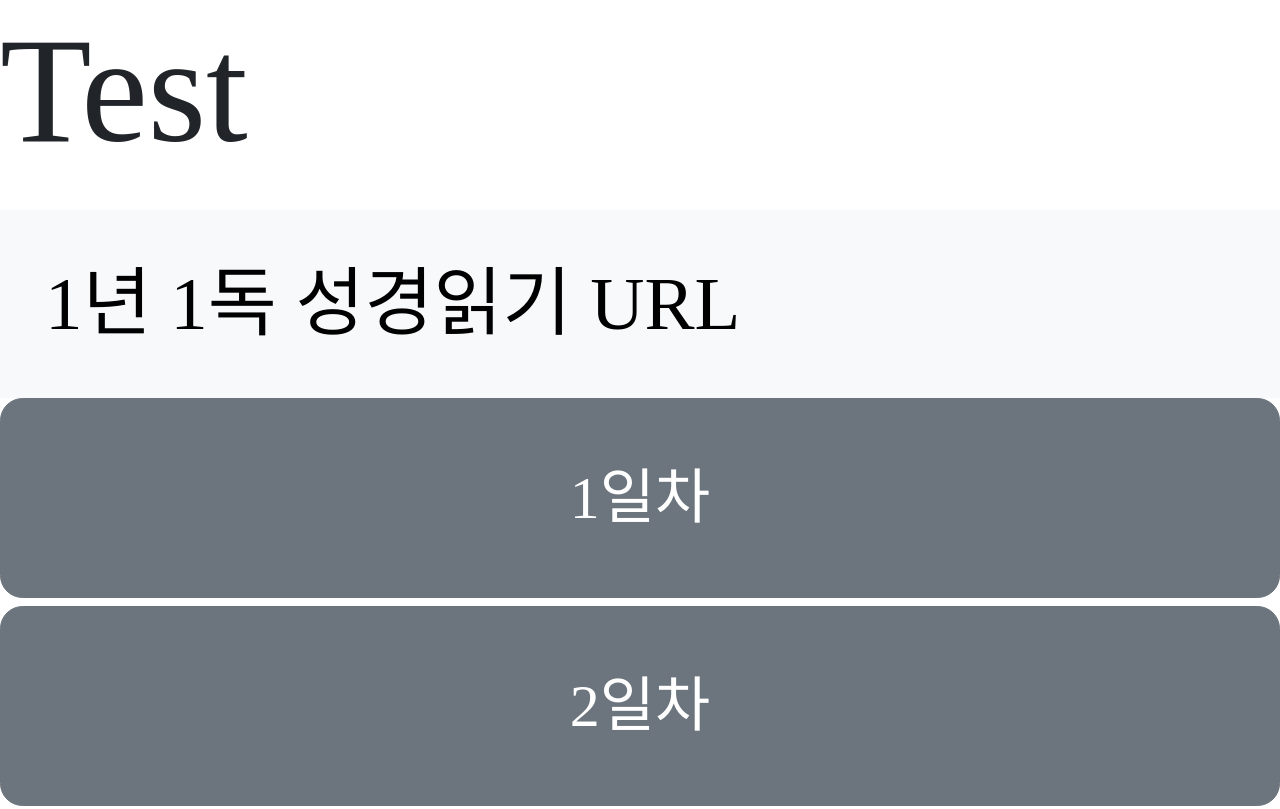
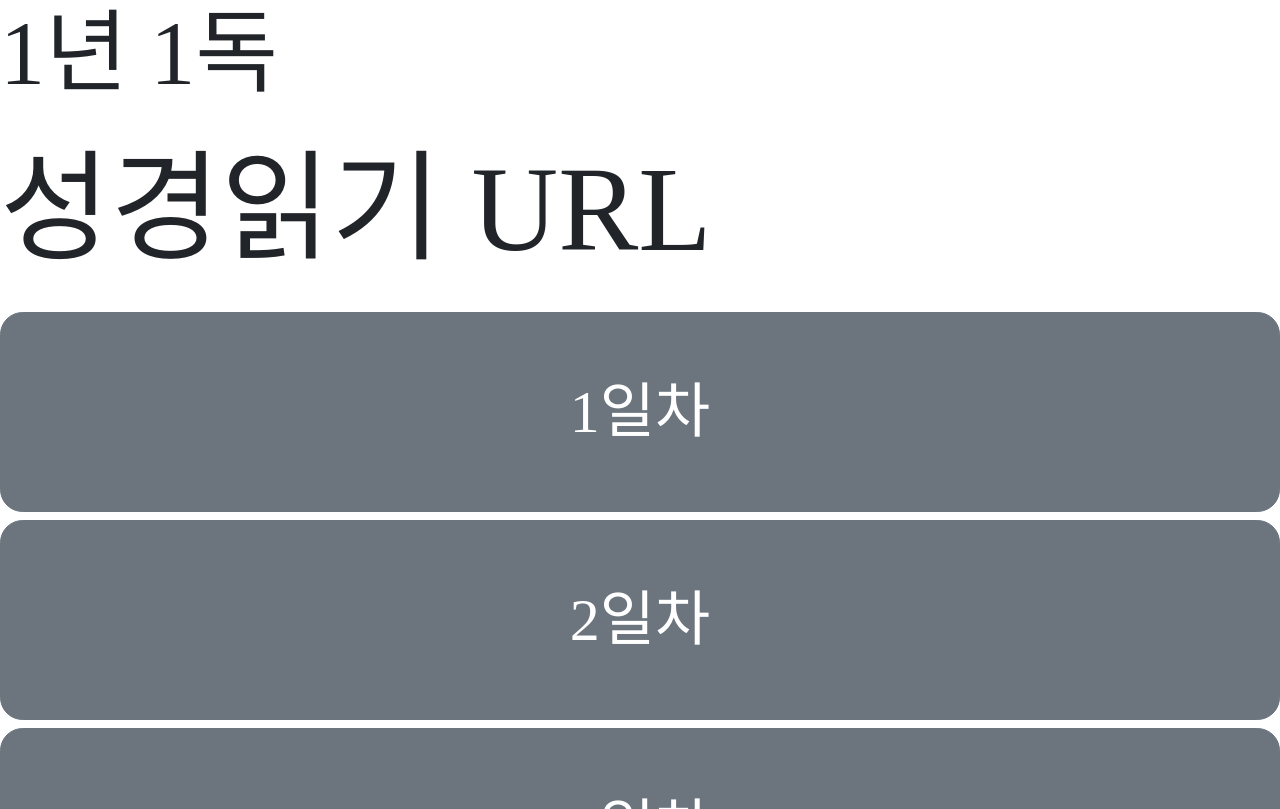
Before and after one commit to stkgim/Reading_bible, a plain HTML site: page index.html in a window 1280 px wide. Shown: the top 809 px of the page. Drawn offline with nearby package versions, Linux system fonts and the light colour scheme.

Commit message:
modified html file

```diff
--- a/index.html
+++ b/index.html
@@ -8,15 +8,11 @@
     <link href="https://cdn.jsdelivr.net/npm/bootstrap@5.3.0-alpha1/dist/css/bootstrap.min.css" rel="stylesheet" integrity="sha384-GLhlTQ8iRABdZLl6O3oVMWSktQOp6b7In1Zl3/Jr59b6EGGoI1aFkw7cmDA6j6gD" crossorigin="anonymous">
   </head>
     <body>
-      <h1>Test</h1>
-      <nav class="navbar bg-body-tertiary">
-        <div class="container-fluid">
-          <span class="navbar-brand mb-0 h1">1년 1독 성경읽기 URL</span>
-        </div>
-      </nav>
+      <h4>1년 1독</h4>
+      <h2>성경읽기 URL</h2>
        <!--1일차-->
         <div>
-        <button type="button" class="btn btn-secondary">1일차</button>
+        <a href="1.html"><button type="button" class="btn btn-secondary">1일차</button></a>
         </div>
         <!--2일차-->
         <div>
```
